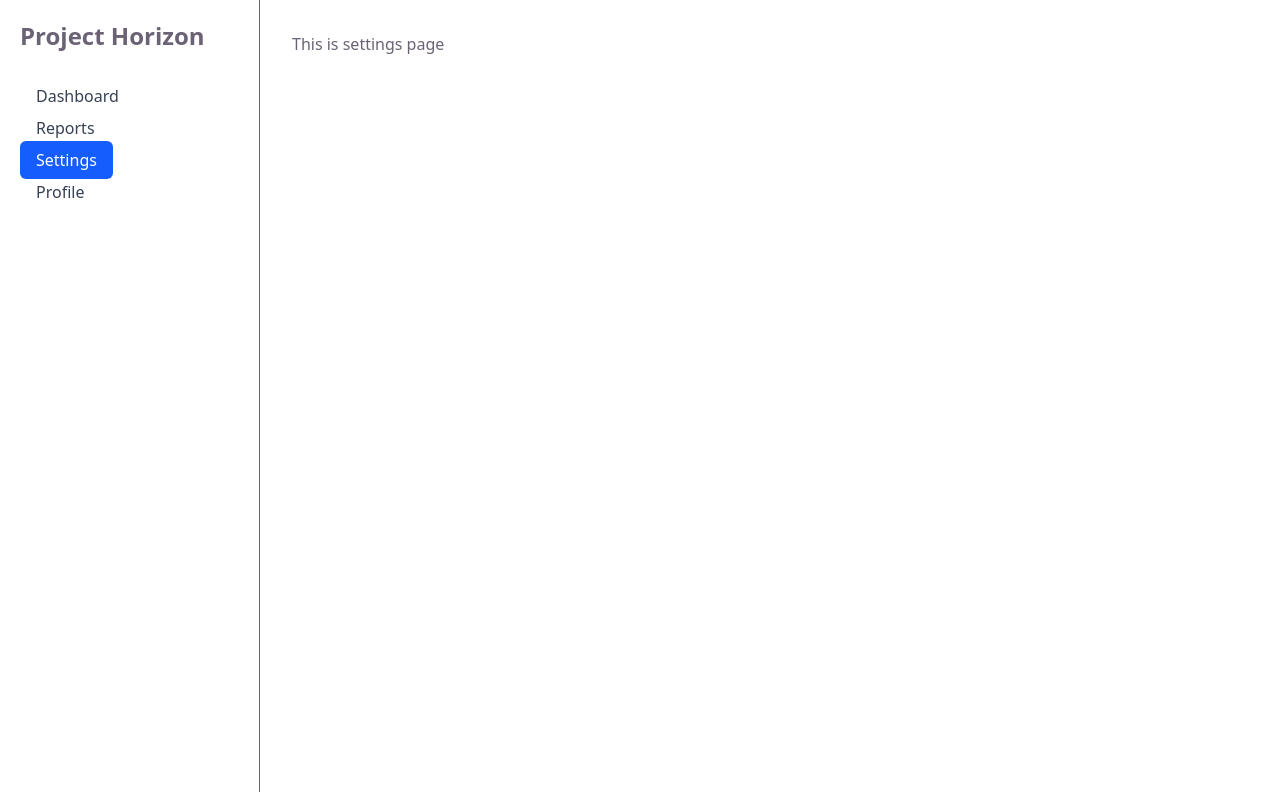
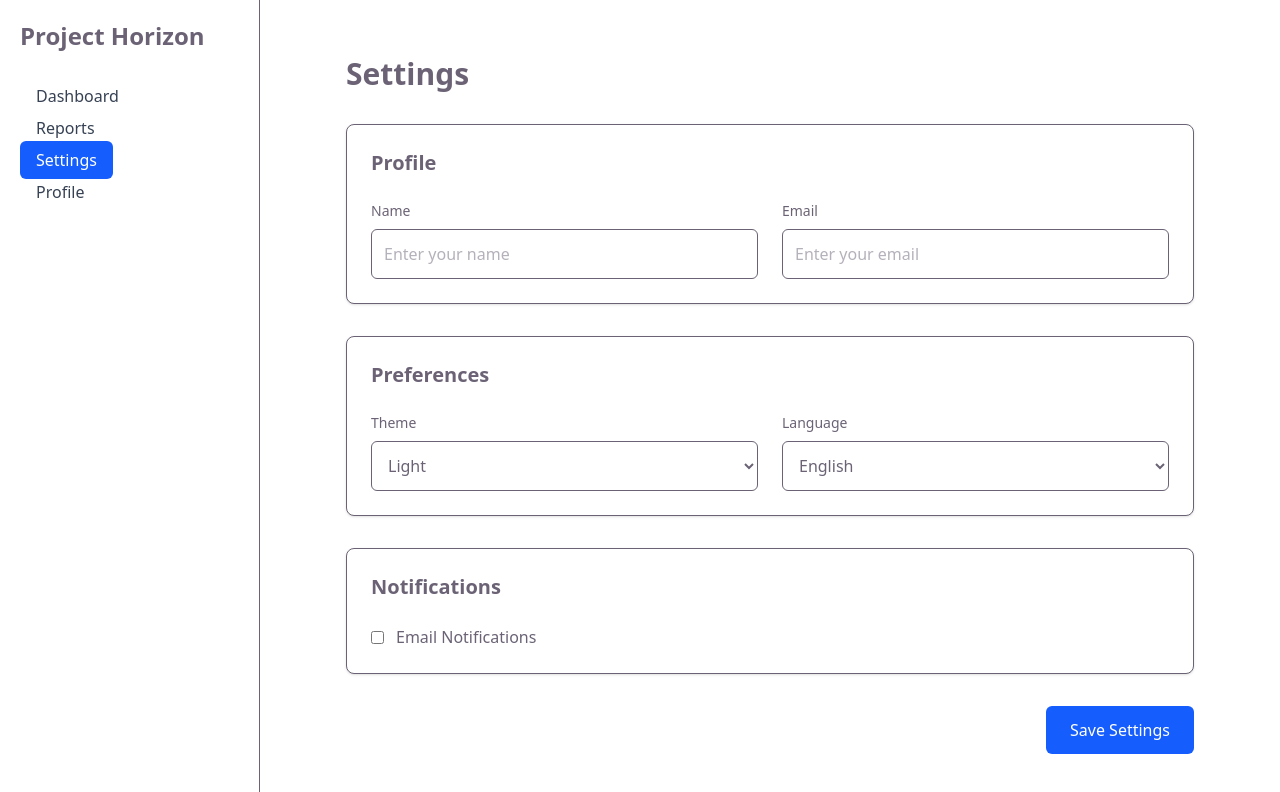
Before and after one commit to CrimsonUnicorn/Project-Horizon, a React (Vite) app in the folder horizon/: page /settings in a window 1280 px wide. Shown: the top 792 px of the page. Built offline with nearby package versions, Linux system fonts and the light colour scheme.

Commit message:
FE-03.1	Settings Grid Structure & Setup

```diff
--- a/horizon/src/pages/Settings.tsx
+++ b/horizon/src/pages/Settings.tsx
@@ -1,5 +1,92 @@
 function Settings() {
-    return <>This is settings page</>
+  return (
+    <div className="mx-auto max-w-4xl p-6">
+      <h1 className="mb-8 text-3xl font-bold">Settings</h1>
+
+      <div className="space-y-8">
+        {/* Profile */}
+        <section className="rounded-lg border bg-white p-6 shadow-sm">
+          <h2 className="mb-6 text-xl font-semibold">Profile</h2>
+
+          <div className="grid gap-6 md:grid-cols-2">
+            <div>
+              <label htmlFor="username" className="mb-2 block text-sm font-medium">
+                Name
+              </label>
+
+              <input
+                id="username"
+                type="text"
+                placeholder="Enter your name"
+                className="w-full rounded-md border p-3"
+              />
+            </div>
+
+            <div>
+              <label htmlFor="email" className="mb-2 block text-sm font-medium">
+                Email
+              </label>
+
+              <input
+                id="email"
+                type="email"
+                placeholder="Enter your email"
+                className="w-full rounded-md border p-3"
+              />
+            </div>
+          </div>
+        </section>
+
+        {/* Preferences */}
+        <section className="rounded-lg border bg-white p-6 shadow-sm">
+          <h2 className="mb-6 text-xl font-semibold">Preferences</h2>
+
+          <div className="grid gap-6 md:grid-cols-2">
+            <div>
+              <label htmlFor="theme" className="mb-2 block text-sm font-medium">
+                Theme
+              </label>
+
+              <select id="theme" className="w-full rounded-md border p-3">
+                <option>Light</option>
+                <option>Dark</option>
+              </select>
+            </div>
+
+            <div>
+              <label htmlFor="language" className="mb-2 block text-sm font-medium">
+                Language
+              </label>
+
+              <select id="language" className="w-full rounded-md border p-3">
+                <option>English</option>
+                <option>Hindi</option>
+              </select>
+            </div>
+          </div>
+        </section>
+
+        {/* Notifications */}
+        <section className="rounded-lg border bg-white p-6 shadow-sm">
+          <h2 className="mb-6 text-xl font-semibold">
+            Notifications
+          </h2>
+
+          <label htmlFor="email-notifications" className="flex items-center gap-3">
+            <input id="email-notifications" type="checkbox" />
+
+            <span>Email Notifications</span>
+          </label>
+        </section>
+
+        <div className="flex justify-end">
+          <button className="rounded-md bg-blue-600 px-6 py-3 text-white hover:bg-blue-700">
+            Save Settings
+          </button>
+        </div>
+      </div>
+    </div>
+  );
 }
 
 export default Settings;
```
